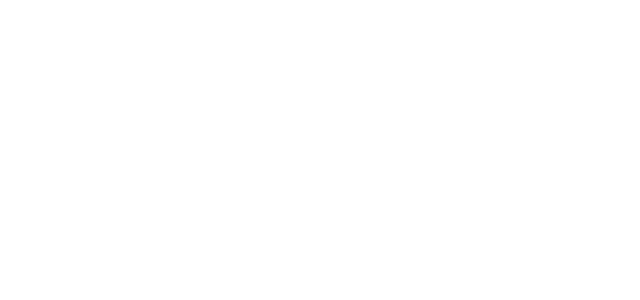
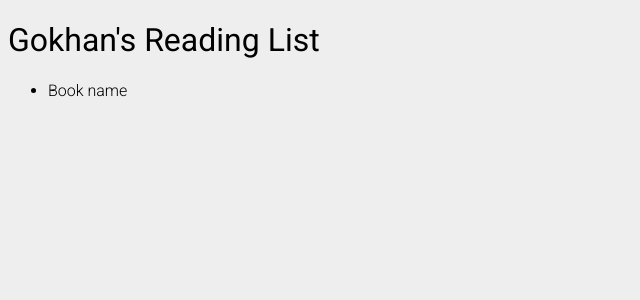
Before and after one commit to gkaragoz/graphQL-apollo-client-react-exercise, a React (Create React App) app in the folder client/: page / in a window 1280 px wide. Shown: the top 300 px of the page, without its empty margins (0-640 px from the left). Built offline with nearby package versions, Linux system fonts and the light colour scheme.

Commit message:
Create BookList component.

```diff
--- a/client/public/index.html
+++ b/client/public/index.html
@@ -8,6 +8,10 @@
     <meta
       name="description"
       content="Web site created using create-react-app"
+    />
+    <link
+      href="https://fonts.googleapis.com/css2?family=Roboto:ital,wght@0,100;0,300;0,400;0,500;0,700;0,900;1,100;1,300;1,400;1,500;1,700;1,900&display=swap"
+      rel="stylesheet"
     />
     <link rel="apple-touch-icon" href="%PUBLIC_URL%/logo192.png" />
     <!--
--- a/client/src/App.js
+++ b/client/src/App.js
@@ -1,7 +1,13 @@
 import React from "react";
+import BookList from "./components/BookList";
 
 function App() {
-  return <div className="App"></div>;
+  return (
+    <div className="App">
+      <h1>Gokhan's Reading List</h1>
+      <BookList />
+    </div>
+  );
 }
 
 export default App;
--- /dev/null
+++ b/client/src/components/BookList.js
@@ -0,0 +1,13 @@
+import React from "react";
+
+function BookList() {
+  return (
+    <div>
+      <ul id="book-list">
+        <li>Book name</li>
+      </ul>
+    </div>
+  );
+}
+
+export default BookList;
--- a/client/src/index.css
+++ b/client/src/index.css
@@ -1,13 +1,9 @@
 body {
-  margin: 0;
-  font-family: -apple-system, BlinkMacSystemFont, 'Segoe UI', 'Roboto', 'Oxygen',
-    'Ubuntu', 'Cantarell', 'Fira Sans', 'Droid Sans', 'Helvetica Neue',
-    sans-serif;
-  -webkit-font-smoothing: antialiased;
-  -moz-osx-font-smoothing: grayscale;
+  background: #eee;
+  font-family: "Roboto", sans-serif;
+  font-weight: 300;
 }
 
-code {
-  font-family: source-code-pro, Menlo, Monaco, Consolas, 'Courier New',
-    monospace;
+h1 {
+  font-weight: 400;
 }
```
